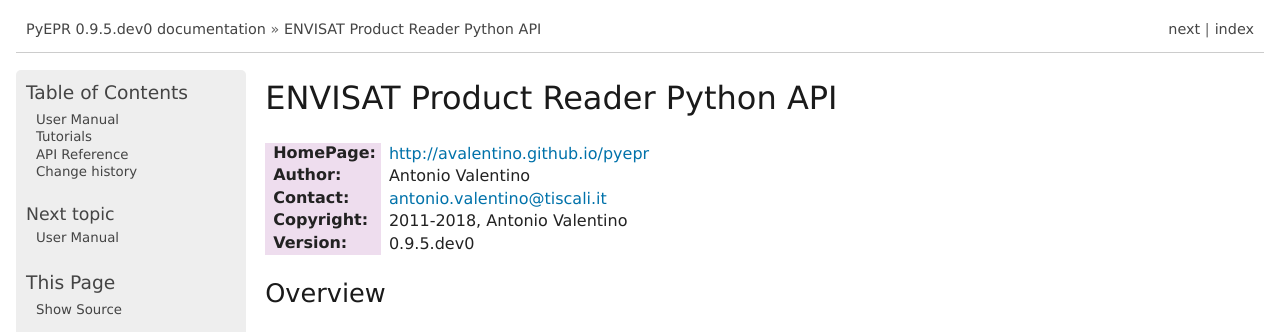
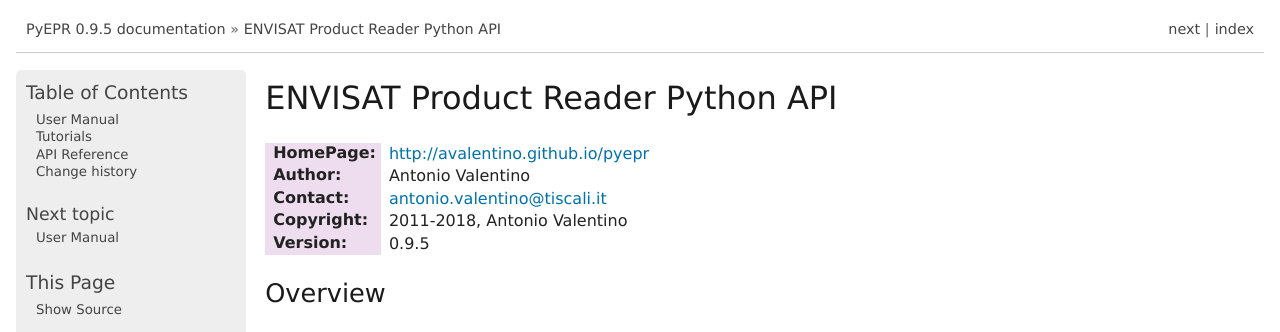
Before and after one commit to avalentino/pyepr, a Sphinx documentation site: the page built from doc/index.rst, in a window 1280 px wide and 900 px high. Shown: the top 332 px of the window. Built offline with Sphinx 7.4.7, drawn with Linux system fonts in a browser that asks for light colours; formulas are drawn with MathJax 3; comment, search, counter and statistics services are not loaded; some of the changed text lies outside the part shown.

Commit message:
Fix version number in docs

```diff
--- a/doc/conf.py
+++ b/doc/conf.py
@@ -75,7 +75,7 @@
 # The short X.Y version.
 version = '0.9.5'
 # The full version, including alpha/beta/rc tags.
-release = version + '.dev0'
+release = version # + '.dev0'
 
 # The language for content autogenerated by Sphinx. Refer to documentation
 # for a list of supported languages.
```
